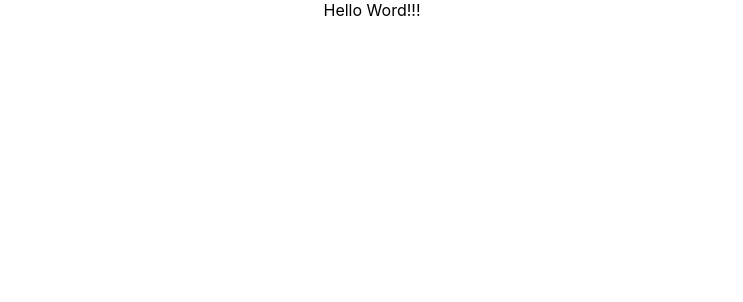
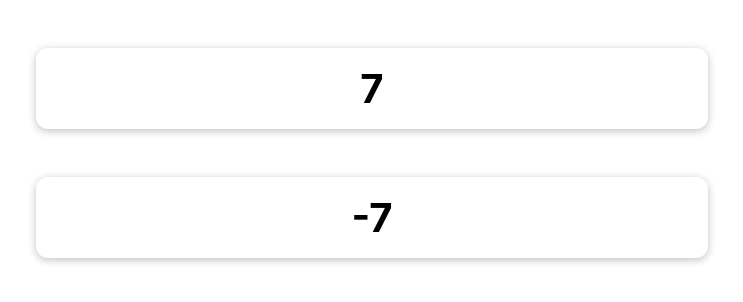
Before and after one commit to LTBichTram/react-basic, a React (Create React App) app: page / in a window 1280 px wide. Shown: the top 302 px of the page, without its empty margins (268-1011 px from the left). Built offline with nearby package versions, Linux system fonts and the light colour scheme.

Commit message:
init commit

```diff
--- a/src/App.js
+++ b/src/App.js
@@ -1,10 +1,14 @@
+import React from 'react'
+import ForwardCounter from './components/ForwardCounter'
+import BackwardCounter from './components/BackwardCounter'
 import './App.css';
 
 function App() {
   return (
-    <div className="App">
-      Hello Word!!!
-    </div>
+    <>
+     <ForwardCounter/>
+     <BackwardCounter/>
+    </>
   );
 }
 
--- /dev/null
+++ b/src/components/BackwardCounter.js
@@ -0,0 +1,13 @@
+import React from 'react'
+import Card from './Card'
+import useCounter from '../hook/use-counter'
+
+const BackwardCounter = () => {
+    const count = useCounter(false)
+
+  return (
+    <Card>{count}</Card>
+  )
+}
+
+export default BackwardCounter
--- /dev/null
+++ b/src/components/Card.js
@@ -0,0 +1,10 @@
+import React from 'react'
+import classes from './Card.module.css'
+
+const Card = props => {
+  return (
+    <div className={`${classes.card} ${props.className}`}>{props.children}</div>
+  )
+}
+
+export default Card
--- /dev/null
+++ b/src/components/Card.module.css
@@ -0,0 +1,11 @@
+.card {
+    max-width: 40rem;
+    margin: 3rem auto;
+    background-color: white;
+    padding: 1rem;
+    border-radius: 12px;
+    box-shadow: 0 2px 8px rgba(0, 0, 0, 0.25);
+    text-align: center;
+    font-size: 2.5rem;
+    font-weight: bold;
+  }
--- /dev/null
+++ b/src/components/ForwardCounter.js
@@ -0,0 +1,13 @@
+import React from 'react'
+import Card from './Card'
+import useCounter from '../hook/use-counter'
+
+const ForwardCounter = () => {
+    const count = useCounter(true)
+
+  return (
+    <Card>{count}</Card>
+  )
+}
+
+export default ForwardCounter
--- /dev/null
+++ b/src/hook/use-counter.js
@@ -0,0 +1,21 @@
+import { useState, useEffect } from 'react'
+
+const useCounter = (isFlag = true) => {
+    const [count, setCount] = useState(0)
+    useEffect(() => {
+        const timer = setInterval(() => {
+            if(isFlag) {
+                setCount(preCount => (preCount + 1))
+            } else {
+                setCount(preCount => (preCount - 1))
+            }
+        }, 1000)
+        return () => {
+            clearInterval(timer)
+        }
+    }, [isFlag])
+
+    return count
+}
+
+export default useCounter
```
